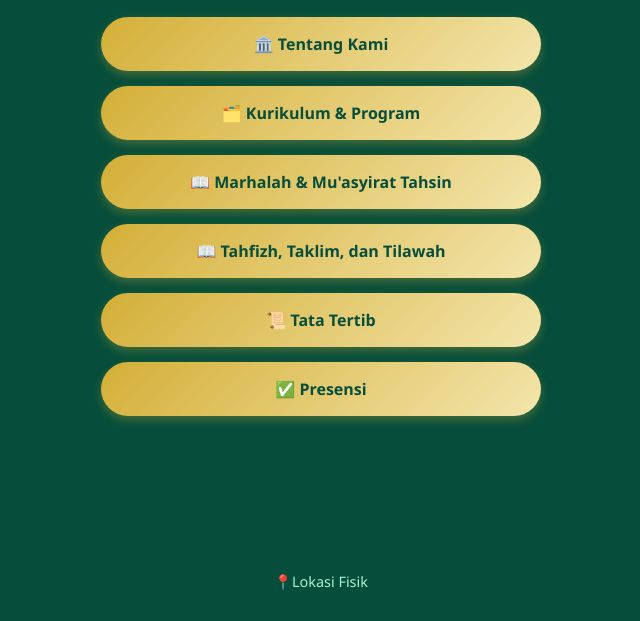
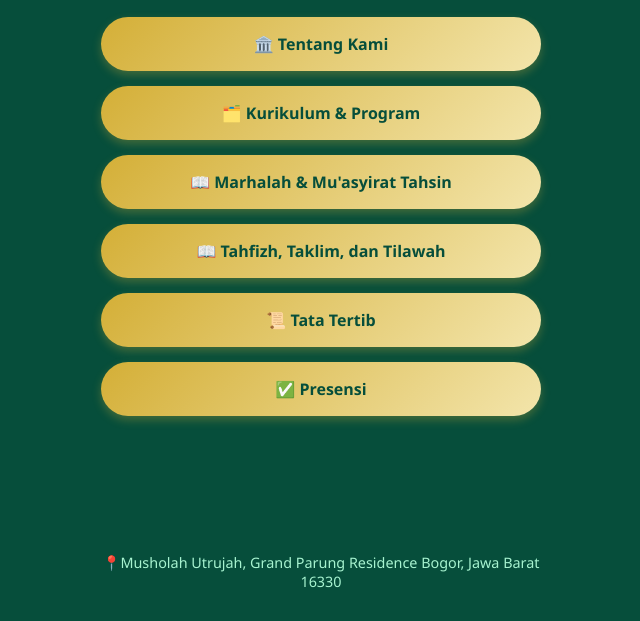
Before and after one commit to SalehDG/Quran-Center-Web, a plain HTML site: page index.html in a window 1280 px wide. Shown: the part 179-800 px from the top of the page, without its empty margins (319-959 px from the left). Drawn offline with Linux system fonts and the light colour scheme.

Commit message:
Update index.html

```diff
--- a/index.html
+++ b/index.html
@@ -24,7 +24,7 @@
         </main>
 
         <footer>
-            <p>📍Lokasi Fisik </p>
+            <p>📍Musholah Utrujah, Grand Parung Residence Bogor, Jawa Barat 16330 </p>
         </footer>
 
     </div>
```
